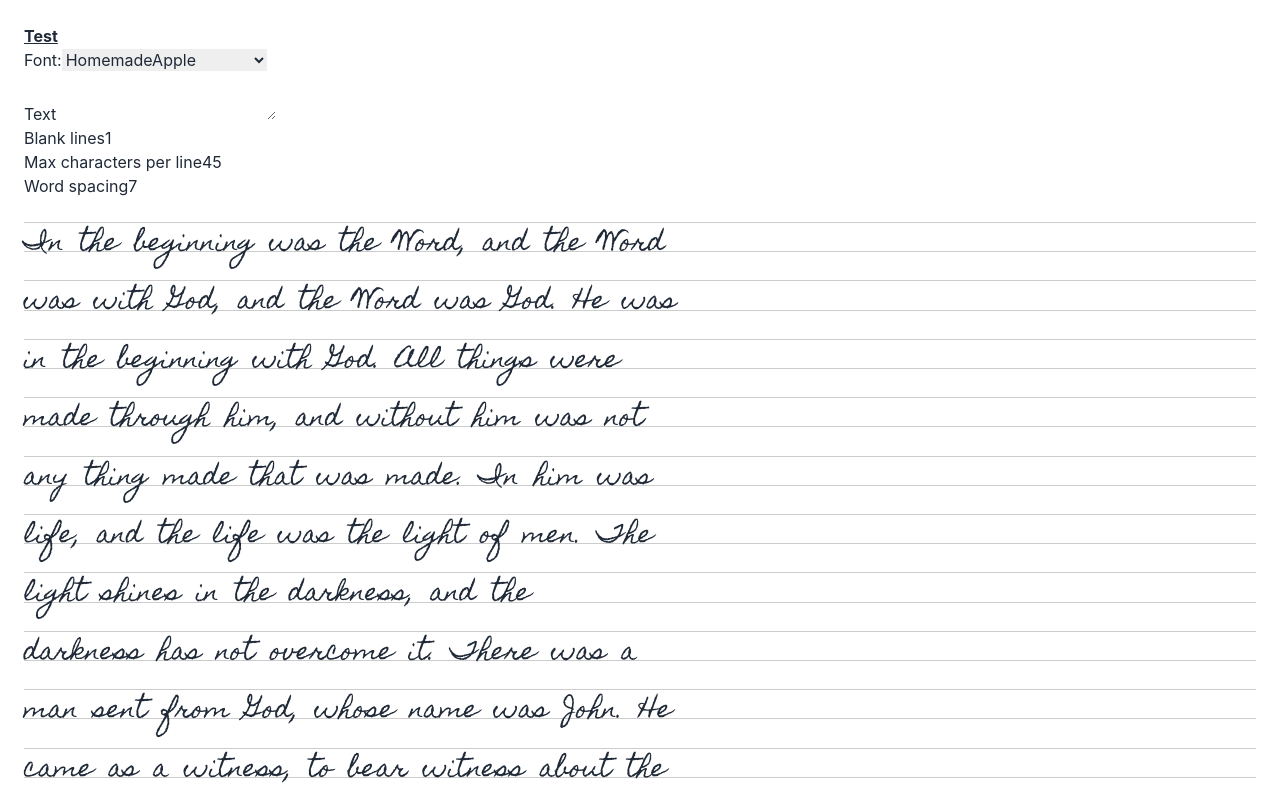
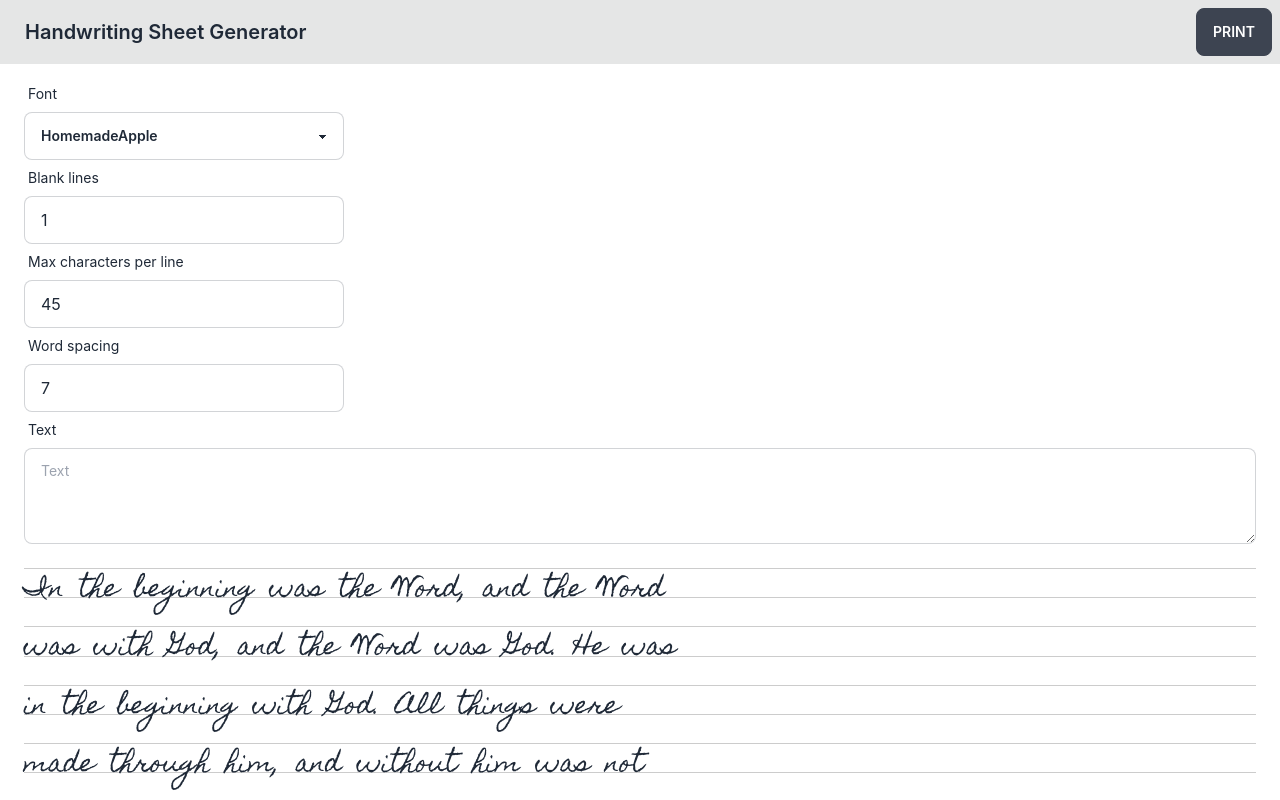
Before and after one commit to aaronshaf/handwriting-sheet-generator, a React (Vite) app: page / in a window 1280 px wide. Shown: the top 800 px of the page. Built offline with nearby package versions, Linux system fonts and the light colour scheme.

Commit message:
UI improvements

```diff
--- a/src/App.css
+++ b/src/App.css
@@ -1,7 +1,3 @@
-.App {
-  margin: 24px;
-}
-
 @font-face {
   font-family: AlexBrush;
   src: url(/fonts/AlexBrush/AlexBrush-Regular.ttf);
@@ -14,12 +10,12 @@
 
 @font-face {
   font-family: Rochester;
-  src: url(/fonts/Rochester/Rochester-Regular.ttf)
+  src: url(/fonts/Rochester/Rochester-Regular.ttf);
 }
 
 @font-face {
   font-family: Dawning_of_a_New_Day;
-  src: url(/fonts/Dawning_of_a_New_Day/DawningofaNewDay-Regular.ttf)
+  src: url(/fonts/Dawning_of_a_New_Day/DawningofaNewDay-Regular.ttf);
 }
 
 .Settings {
@@ -39,11 +35,24 @@
   border-top: 1px solid #ccc;
 }
 
+.Settings {
+  margin: 24px;
+  margin-top: 12px;
+}
+
+.Notebook {
+  margin: 24px;
+}
+
 @media print {
+  .Nav,
   .Settings {
     display: none;
   }
   .Line {
     page-break-inside: avoid;
   }
+  .Notebook {
+    margin: 0;
+  }
 }
--- a/src/App.tsx
+++ b/src/App.tsx
@@ -63,19 +63,33 @@ function App() {
 
   return (
     <div className="App">
+      <section className="Nav">
+        <nav className="navbar bg-base-300">
+          <div className="navbar-start">
+            <a className="btn btn-ghost normal-case text-xl">
+              Handwriting Sheet Generator
+            </a>
+          </div>
+          <div className="navbar-end">
+            <button className="btn" onClick={() => window.print()}>
+              Print
+            </button>
+          </div>
+        </nav>
+      </section>
       <section className="Settings">
-        <div>
-          <h1 className="text-1xl font-bold underline">Test</h1>
-          <label>
-            Font:
+        <div className="form-control w-full max-w-xs">
+          <label className="label">
+            <span className="label-text">Font</span>
+          </label>
           <select
             onChange={(event) => {
               setCurrentFont(
-                  fonts.find(
-                    (font) => event.target.value === font.fontFamily
-                  ) || fonts[0]
+                fonts.find((font) => event.target.value === font.fontFamily) ||
+                  fonts[0]
               );
             }}
+            className="select select-bordered"
           >
             {fonts.map((font) => {
               return (
@@ -85,36 +99,29 @@ function App() {
               );
             })}
           </select>
+        </div>
+
+        <div className="form-control w-full max-w-xs">
+          <label className="label">
+            <span className="label-text">Blank lines</span>
           </label>
-        </div>
-        <div>
-          <label>
-            Text
-            <textarea
-              onChange={(event) => {
-                setText(event.target.value);
-              }}
-            ></textarea>
-          </label>
-        </div>
-        <div>
-          <label>
-            Blank lines
           <input
+            className="input input-bordered w-full max-w-xs"
             type="number"
+            name="blankLines"
             value={blankLines}
             onChange={(event) => {
-                setBlankLines(
-                  Math.max(parseInt(event.target.value, 10), 0) || 0
-                );
+              setBlankLines(Math.max(parseInt(event.target.value, 10), 0) || 0);
             }}
           />
+        </div>
+
+        <div className="form-control w-full max-w-xs">
+          <label className="label">
+            <span className="label-text">Max characters per line</span>
           </label>
-        </div>
-        <div>
-          <label>
-            Max characters per line
           <input
+            className="input input-bordered w-full max-w-xs"
             type="number"
             value={maxCharacters}
             onChange={(event) => {
@@ -123,12 +130,14 @@ function App() {
               );
             }}
           />
+        </div>
+
+        <div className="form-control w-full max-w-xs">
+          <label className="label">
+            <span className="label-text">Word spacing</span>
           </label>
-        </div>
-        <div>
-          <label>
-            Word spacing
           <input
+            className="input input-bordered w-full max-w-xs"
             type="number"
             value={wordSpacing}
             onChange={(event) => {
@@ -137,11 +146,24 @@ function App() {
               );
             }}
           />
+        </div>
+
+        <div className="form-control">
+          <label className="label">
+            <span className="label-text">Text</span>
           </label>
+          <textarea
+            className="textarea textarea-bordered h-24"
+            placeholder="Text"
+            onChange={(event) => {
+              setText(event.target.value);
+            }}
+          ></textarea>
         </div>
       </section>
-      <section>
-        <div
+
+      {text.length > 0 && (
+        <main
           className="Notebook"
           style={{
             fontSize: currentFont.fontSize,
@@ -178,8 +200,8 @@ function App() {
               </div>
             );
           })}
-        </div>
-      </section>
+        </main>
+      )}
     </div>
   );
 }
```
Lines whose indentation alone changed are shown as unchanged.
